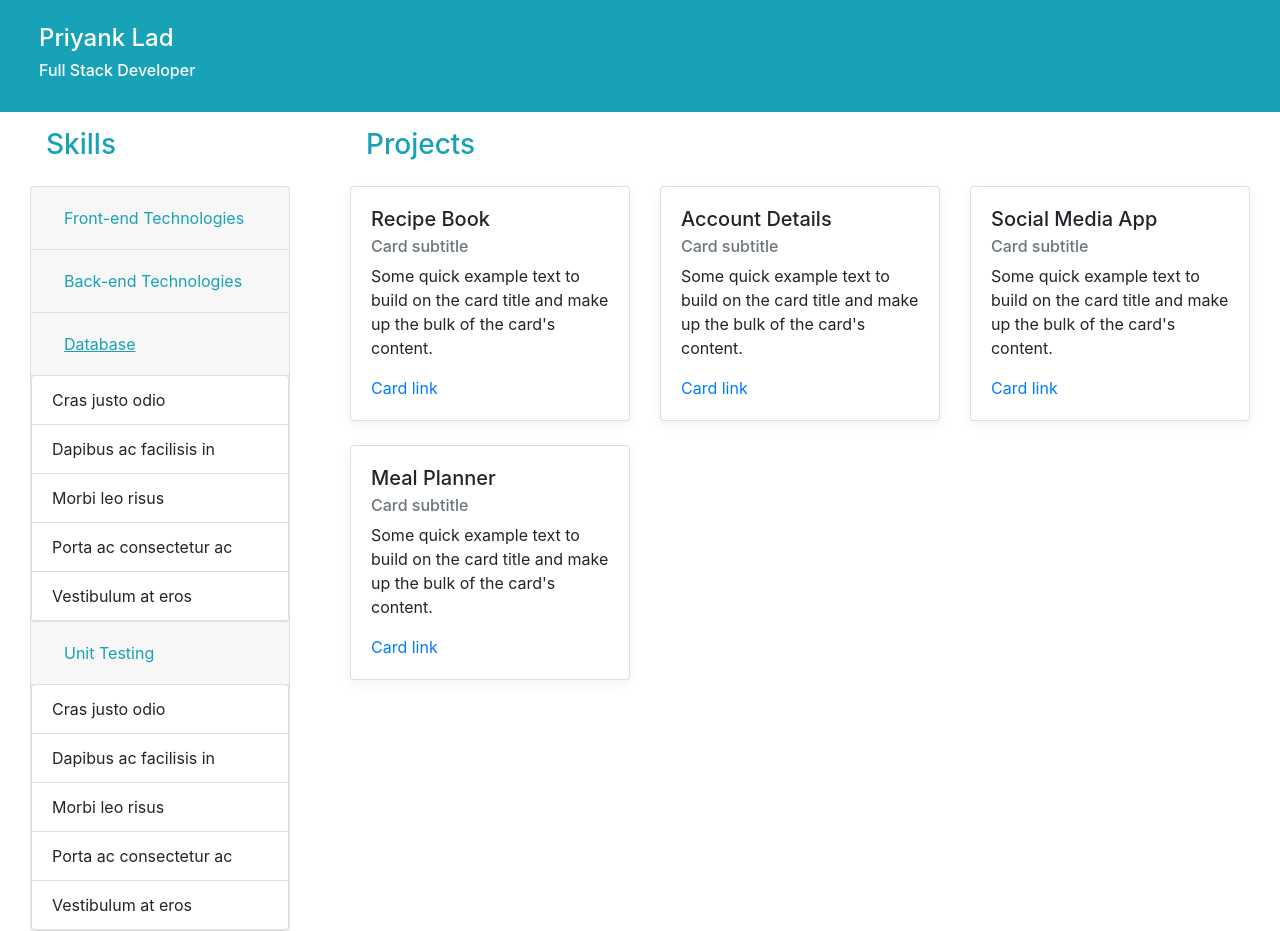
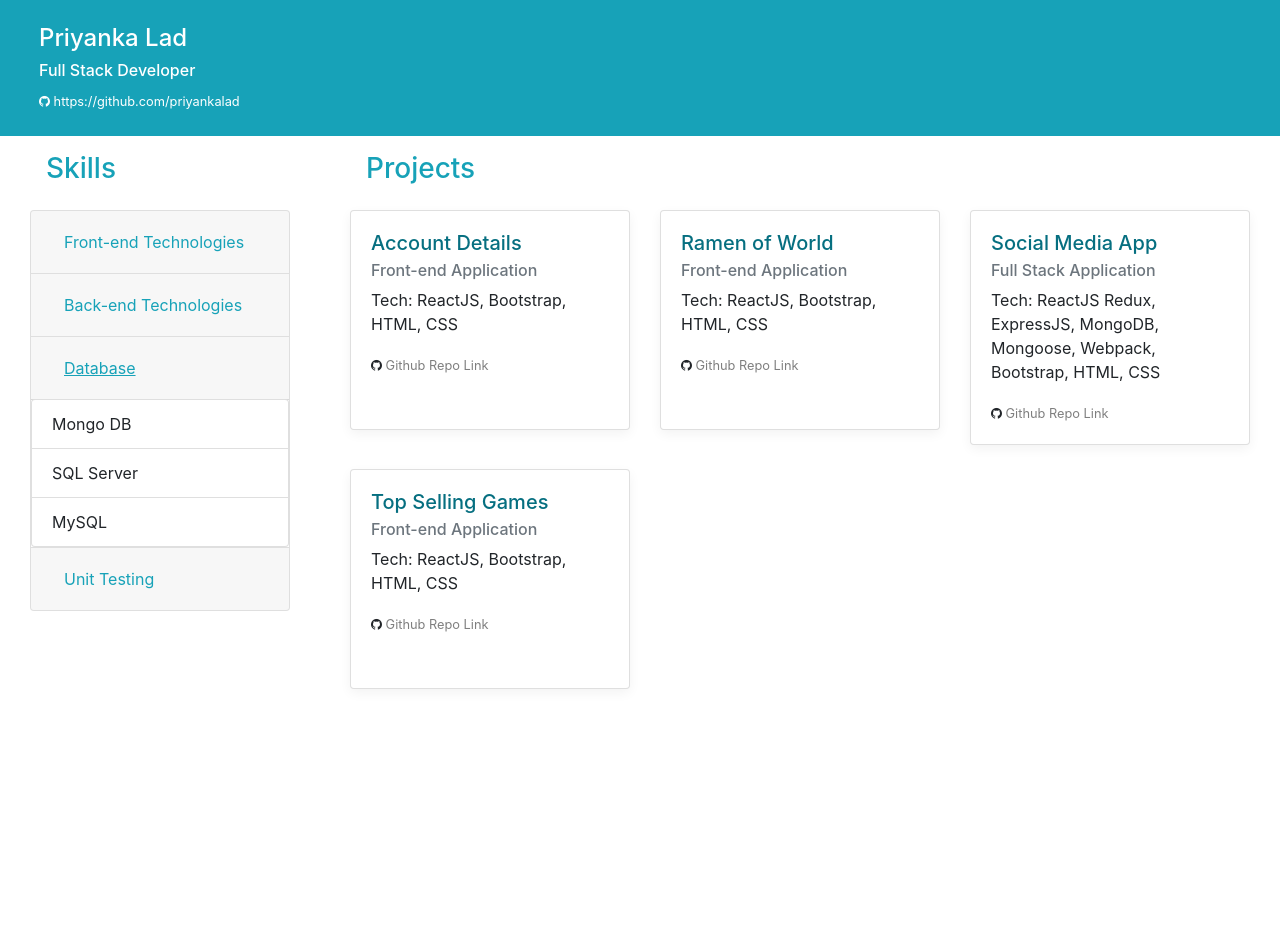
Before and after one commit to priyankalad/portfolio, a plain HTML site: page index.html in a window 1280 px wide. Both pictures are taken after a click on the button "Database". After the commit the page ends 800 px from the top, so only its background shows below. Drawn offline with nearby package versions, Linux system fonts and the light colour scheme.

Commit message:
added project details

```diff
--- a/index.html
+++ b/index.html
@@ -1,7 +1,7 @@
 <!DOCTYPE html>
 <html>
   <head>
-    <title>Page Title</title>
+    <title>My Portfolio</title>
     <meta charset="UTF-8" />
     <link
       rel="stylesheet"
@@ -17,8 +17,8 @@
     <div class="container-fluid">
       <div class="row bg-info text-white p-4">
         <div class="col">
-          <h4>Priyank Lad</h4>
-          <h6>Full Stack Developer</h6>
+          <h4>Priyanka Lad</h4>
+          <h6>Full Stack Developer</h6> <span class="small"><i class="fa fa-github" aria-hidden="true"></i>  <a class="text-white" target="_blank" href="https://github.com/priyankalad">https://github.com/priyankalad</a> </span>
         </div>
       </div>
       <div class="row">
@@ -48,15 +48,15 @@
                     aria-labelledby="headingOne"
                     data-parent="#accordion"
                   >
-
                       <ul class="list-group">
-                        <li class="list-group-item">Cras justo odio</li>
-                        <li class="list-group-item">Dapibus ac facilisis in</li>
-                        <li class="list-group-item">Morbi leo risus</li>
-                        <li class="list-group-item">Porta ac consectetur ac</li>
-                        <li class="list-group-item">Vestibulum at eros</li>
+                        <li class="list-group-item">Javascript</li>
+                        <li class="list-group-item">React JS</li>
+                        <li class="list-group-item">Redux</li>
+                        <li class="list-group-item">HTML5</li>
+                        <li class="list-group-item">jQuery</li>
+                        <li class="list-group-item">CSS / Bootstrap</li>
+                        <li class="list-group-item">PWA</li>
                       </ul>
-
                   </div>
                 </div>
                 <div class="card">
@@ -79,15 +79,11 @@
                     aria-labelledby="headingTwo"
                     data-parent="#accordion"
                   >
-
                       <ul class="list-group">
-                        <li class="list-group-item">Cras justo odio</li>
-                        <li class="list-group-item">Dapibus ac facilisis in</li>
-                        <li class="list-group-item">Morbi leo risus</li>
-                        <li class="list-group-item">Porta ac consectetur ac</li>
-                        <li class="list-group-item">Vestibulum at eros</li>
+                        <li class="list-group-item">Node JS</li>
+                        <li class="list-group-item">Express JS</li>
+                        <li class="list-group-item">ASP.NET</li>
                       </ul>
-
                   </div>
                 </div>
                 <div class="card">
@@ -110,44 +106,39 @@
                     aria-labelledby="headingThree"
                     data-parent="#accordion"
                   >
-
                       <ul class="list-group">
-                        <li class="list-group-item">Cras justo odio</li>
-                        <li class="list-group-item">Dapibus ac facilisis in</li>
-                        <li class="list-group-item">Morbi leo risus</li>
-                        <li class="list-group-item">Porta ac consectetur ac</li>
-                        <li class="list-group-item">Vestibulum at eros</li>
+                        <li class="list-group-item">Mongo DB</li>
+                        <li class="list-group-item">SQL Server</li>
+                        <li class="list-group-item">MySQL</li>
                       </ul>
 
                   </div>
                 </div>
                 <div class="card">
-                  <div class="card-header" id="headingThree">
+                  <div class="card-header" id="headingFour">
                     <h5 class="mb-0">
                       <button
                         class="btn btn-link text-info collapsed"
                         data-toggle="collapse"
-                        data-target="#collapseThree"
+                        data-target="#collapseFour"
                         aria-expanded="false"
-                        aria-controls="collapseThree"
+                        aria-controls="collapseFour"
                       >
                         Unit Testing
                       </button>
                     </h5>
                   </div>
                   <div
-                    id="collapseThree"
+                    id="collapseFour"
                     class="collapse"
-                    aria-labelledby="headingThree"
+                    aria-labelledby="headingFour"
                     data-parent="#accordion"
                   >
 
                       <ul class="list-group">
-                        <li class="list-group-item">Cras justo odio</li>
-                        <li class="list-group-item">Dapibus ac facilisis in</li>
-                        <li class="list-group-item">Morbi leo risus</li>
-                        <li class="list-group-item">Porta ac consectetur ac</li>
-                        <li class="list-group-item">Vestibulum at eros</li>
+                        <li class="list-group-item">Jest</li>
+                        <li class="list-group-item">Supertest</li>
+                        <li class="list-group-item">Enzyme</li>
                       </ul>
 
                   </div>
@@ -161,57 +152,54 @@
             <h3 class="text-info p-3">Projects</h3>
             <div class="row">
               <div class="col-md-6 col-lg-4">
-                <div class="card mb-4 box-shadow">
+                <div class="card mb-4 box-shadow card-height">
                   <div class="card-body">
-                    <h5 class="card-title">Recipe Book</h5>
-                    <h6 class="card-subtitle mb-2 text-muted">Card subtitle</h6>
+                    <h5 class="card-title"><a class="card-title-font" href="https://master.d3oz9k8eka0bw5.amplifyapp.com/" target="_blank">Account Details</a></h5>
+                    <h6 class="card-subtitle mb-2 text-muted">Front-end Application</h6>
                     <p class="card-text">
-                      Some quick example text to build on the card title and
-                      make up the bulk of the card's content.
+                     Tech: ReactJS, Bootstrap, HTML, CSS
                     </p>
-                    <a href="#" class="card-link">Card link</a>
+                    <span class="small"><i class="fa fa-github" aria-hidden="true"></i>  <a class="text-black-50" target="_blank" href="https://github.com/priyankalad/account-details">Github Repo Link</a> </span>
                   </div>
                 </div>
               </div>
               <div class="col-md-6 col-lg-4">
-                <div class="card mb-4 box-shadow">
+                <div class="card mb-4 box-shadow card-height">
                   <div class="card-body">
-                    <h5 class="card-title">Account Details</h5>
-                    <h6 class="card-subtitle mb-2 text-muted">Card subtitle</h6>
+                    <h5 class="card-title"><a class="card-title-font" href="https://master.dn13u8jon40bo.amplifyapp.com/" target="_blank">Ramen of World</a></h5>
+                    <h6 class="card-subtitle mb-2 text-muted">Front-end Application</h6>
                     <p class="card-text">
-                      Some quick example text to build on the card title and
-                      make up the bulk of the card's content.
+                      Tech: ReactJS, Bootstrap, HTML, CSS
                     </p>
-                    <a href="#" class="card-link">Card link</a>
+                    <span class="small"><i class="fa fa-github" aria-hidden="true"></i>  <a class="text-black-50" target="_blank" href="https://github.com/priyankalad/ramen-of-world">Github Repo Link</a> </span>
                   </div>
                 </div>
               </div>
               <div class="col-md-6 col-lg-4">
-                <div class="card mb-4 box-shadow">
+                <div class="card mb-4 box-shadow card-height">
                   <div class="card-body">
-                    <h5 class="card-title">Social Media App</h5>
-                    <h6 class="card-subtitle mb-2 text-muted">Card subtitle</h6>
+                    <h5 class="card-title"> <a class="card-title-font" href="http://ec2-52-66-214-112.ap-south-1.compute.amazonaws.com/" target="_blank">Social Media App</a></h5>
+                    <h6 class="card-subtitle mb-2 text-muted">Full Stack Application</h6>
                     <p class="card-text">
-                      Some quick example text to build on the card title and
-                      make up the bulk of the card's content.
+                      Tech: ReactJS Redux, ExpressJS, MongoDB, Mongoose, Webpack, Bootstrap, HTML, CSS
                     </p>
-                    <a href="#" class="card-link">Card link</a>
+                    <span class="small"><i class="fa fa-github" aria-hidden="true"></i>  <a class="text-black-50" target="_blank" href="https://github.com/priyankalad/social-media-app-mern">Github Repo Link</a> </span>
                   </div>
                 </div>
               </div>
               <div class="col-md-6 col-lg-4">
-                <div class="card mb-4 box-shadow">
+                <div class="card mb-4 box-shadow card-height">
                   <div class="card-body">
-                    <h5 class="card-title">Meal Planner</h5>
-                    <h6 class="card-subtitle mb-2 text-muted">Card subtitle</h6>
+                    <h5 class="card-title"><a class="card-title-font" href="https://master.d25q7ft42lqujb.amplifyapp.com/" target="_blank">Top Selling Games</a></h5>
+                    <h6 class="card-subtitle mb-2 text-muted">Front-end Application</h6>
                     <p class="card-text">
-                      Some quick example text to build on the card title and
-                      make up the bulk of the card's content.
+                      Tech: ReactJS, Bootstrap, HTML, CSS
                     </p>
-                    <a href="#" class="card-link">Card link</a>
+                    <span class="small"><i class="fa fa-github" aria-hidden="true"></i>  <a class="text-black-50" target="_blank" href="https://github.com/priyankalad/top-selling-games">Github Repo Link</a> </span>
                   </div>
                 </div>
               </div>
+
             </div>
           </div>
         </div>
--- a/style.css
+++ b/style.css
@@ -1,3 +1,11 @@
 .box-shadow {
   box-shadow: 0 0.25rem 0.75rem rgba(0, 0, 0, 0.05);
 }
+
+.card-height {
+  min-height: 220px;
+}
+
+.card-title-font {
+  color: #066f80;
+}
```
